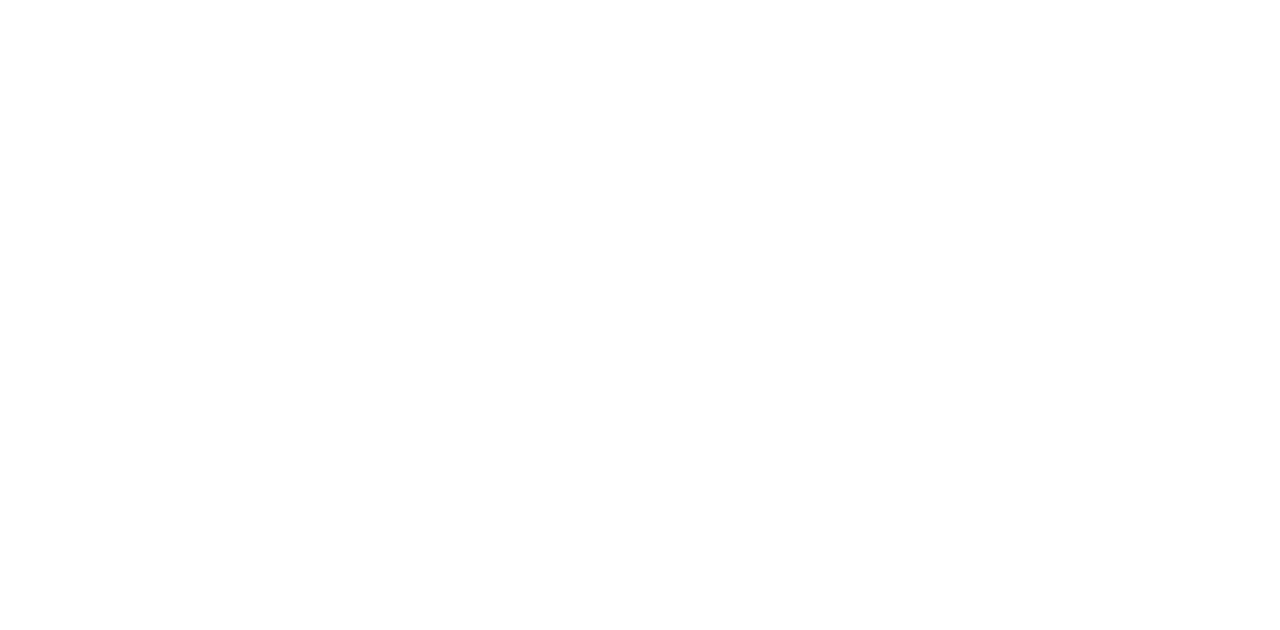
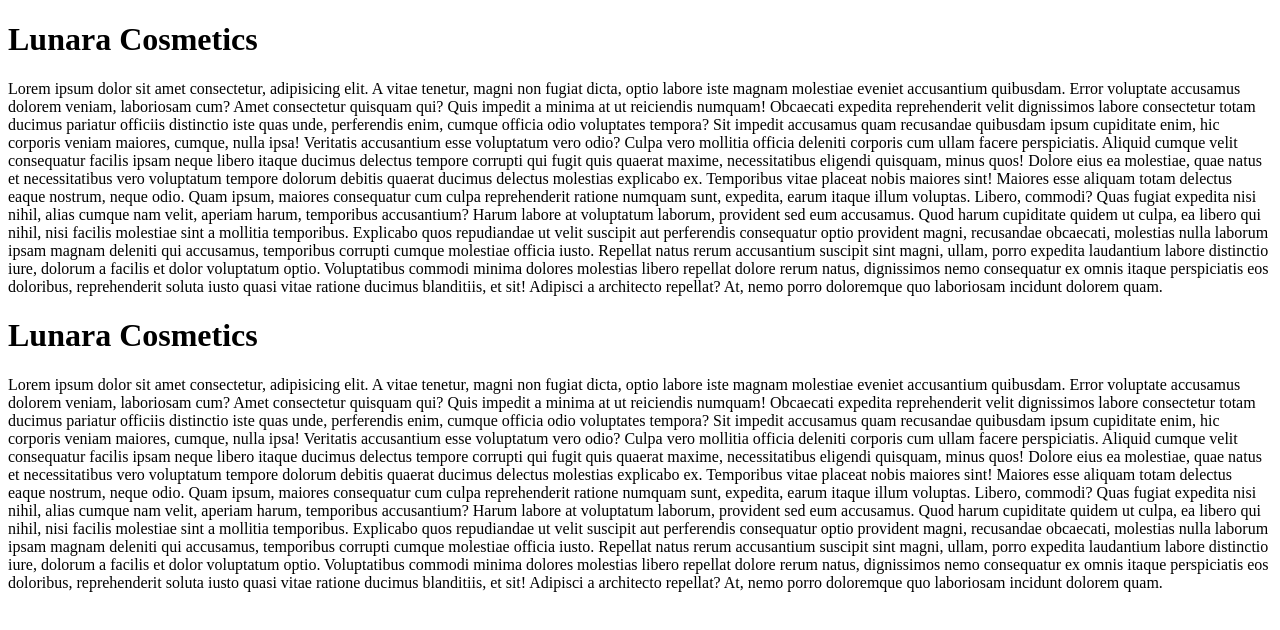
Before and after one commit to AshanOdi/E-Commerce-Platform-using-Mern-frontend, a React (Vite) app: page / in a window 1280 px wide. Shown: the top 630 px of the page. Built offline with nearby package versions, Linux system fonts and the light colour scheme.

Commit message:
test Header

```diff
--- a/src/App.jsx
+++ b/src/App.jsx
@@ -1,12 +1,13 @@
-import { useState } from "react";
-import reactLogo from "./assets/react.svg";
-import viteLogo from "/vite.svg";
 import "./App.css";
+import Header from "./components/header";
 
 function App() {
-  const [count, setCount] = useState(0);
-
-  return <></>;
+  return (
+    <>
+      <Header></Header>
+      <Header></Header>
+    </>
+  );
 }
 
 export default App;
```
